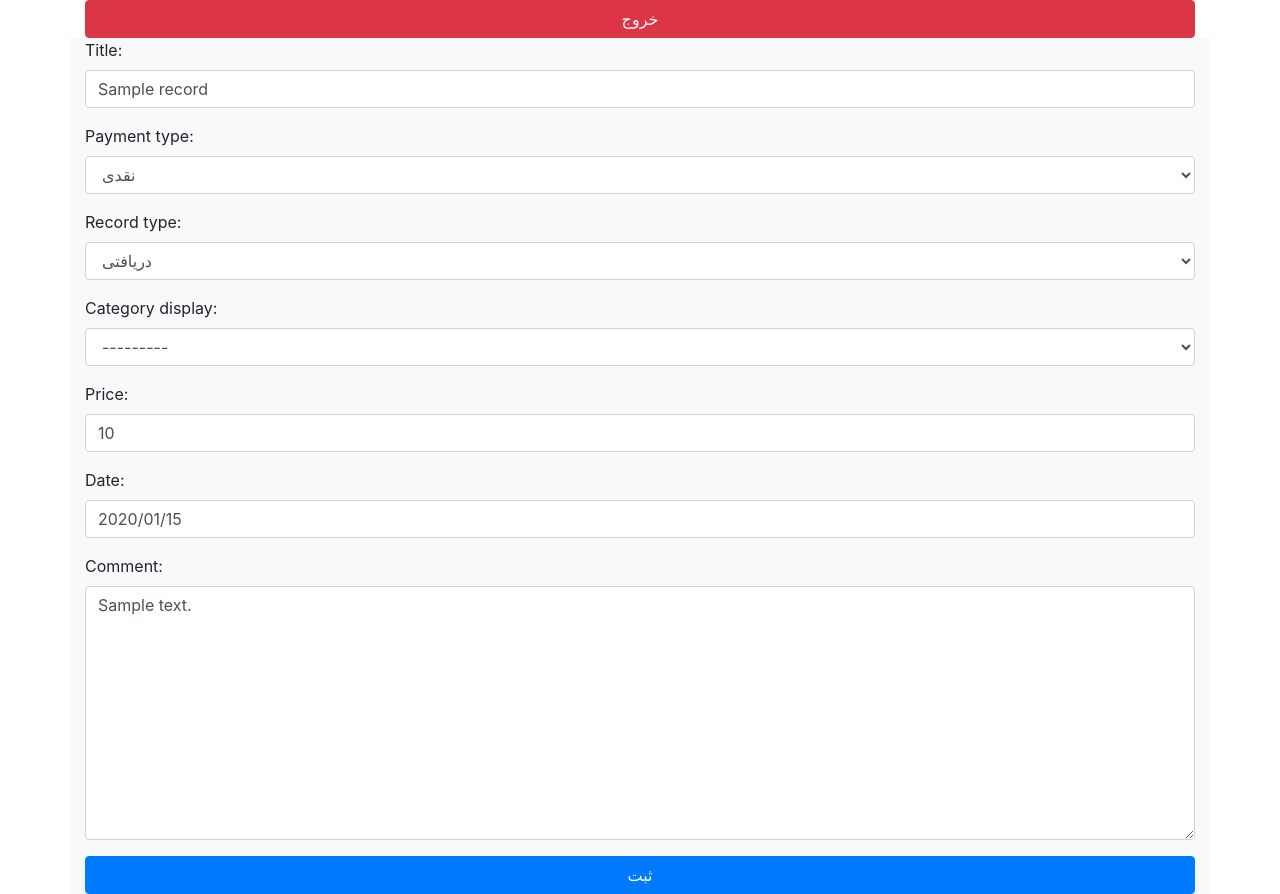
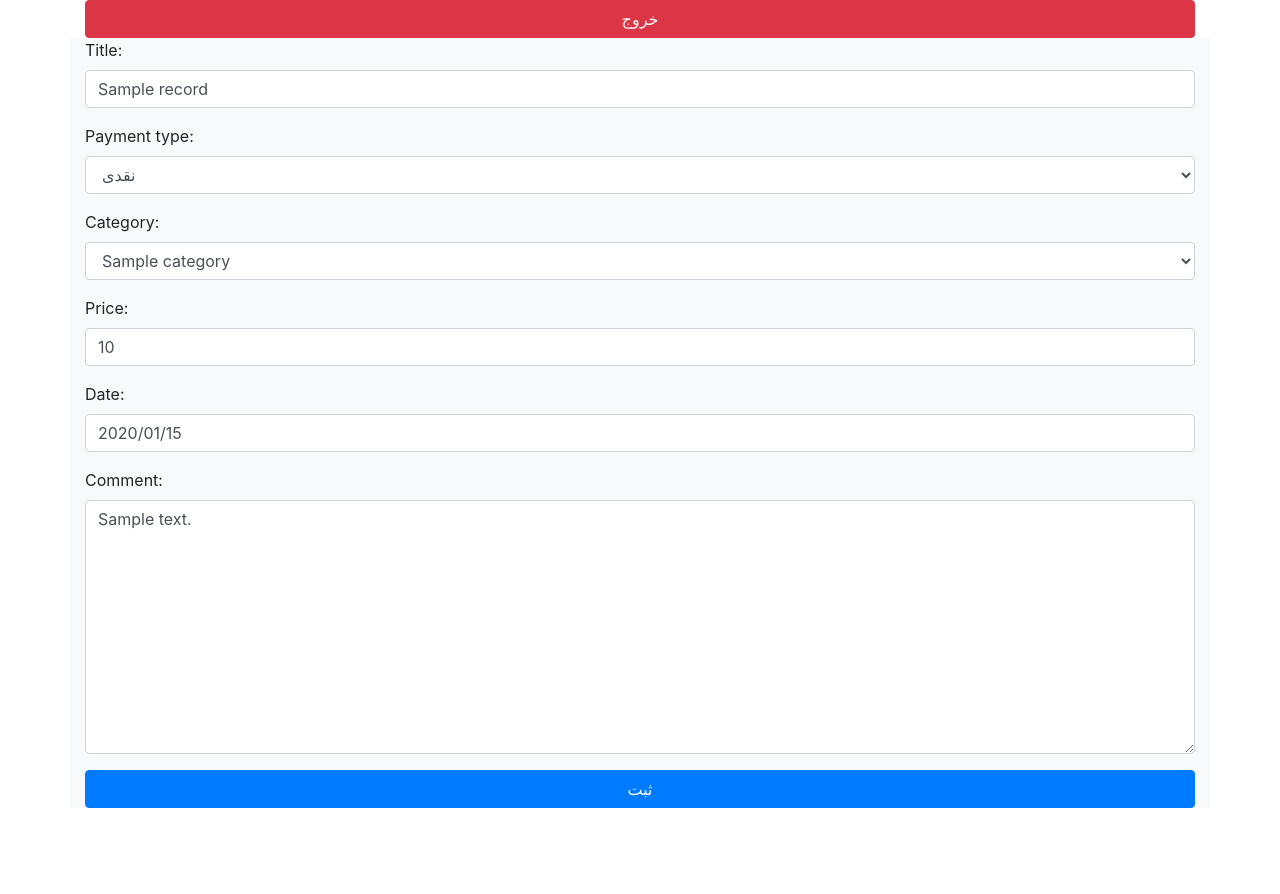
Before and after one commit to sorooshm78/business_management, a Django app: page /update-record/1 in a window 1280 px wide. After the commit the page ends 808 px from the top, so only its background shows below. Run offline with Django 4.2, Linux system fonts and the light colour scheme; a user stored in the database is signed in; tables that the repository leaves empty hold one stand-in row (values such as "Sample post"); some libraries are stand-ins or nearby versions.

Commit message:
split add record btn to  btn(add input record) and btn(add output record) and clean code

```diff
--- a/business/forms.py
+++ b/business/forms.py
@@ -4,12 +4,23 @@
 
 
 class RecordModelForm(forms.ModelForm):
+    def __init__(self, *args, **kwargs):
+        user = kwargs.pop('user')
+        repo_id = kwargs.pop('repo_id')
+        record_type = kwargs.pop('record_type')
+        super(RecordModelForm, self).__init__(*args, **kwargs)
+        self.fields['category'].queryset = models.Category.objects.filter(
+            repository_id=repo_id,
+            record_type=record_type,
+            repository__user_id=user.id,
+        )
+
     class Meta:
         model = models.Record
 
         exclude = [
             'repository',
-            'category',
+            'record_type',
         ]
 
         widgets = {
@@ -23,19 +34,10 @@
                     'class': 'form-control'
                 },
             ),
-            'record_type': forms.Select(
+            'category': forms.Select(
                 attrs={
                     'class': 'form-control',
-                    'id': 'record_type',
-                    'onchange': 'fillCategory()',
-                },
-            ),
-            'category_display': forms.Select(
-                attrs={
-                    'class': 'form-control',
-                    'id': 'cat_dis',
                 }
-
             ),
             'price': forms.TextInput(
                 attrs={
--- a/business/models.py
+++ b/business/models.py
@@ -92,7 +92,6 @@
     )
 
     category = models.ForeignKey(to=Category, on_delete=models.CASCADE, null=True, blank=True)
-    category_display = models.CharField(max_length=200)
     price = models.IntegerField()
     date = models.CharField(max_length=40)
     comment = models.TextField(null=True, blank=True)
--- a/business/templates/business/detail_repository.html
+++ b/business/templates/business/detail_repository.html
@@ -49,7 +49,8 @@
         </table>
 
 
-        <a class="btn btn-warning btn-block" href="{% url 'add_record' repo.id %}">افزودن رکورد</a>
+        <a class="btn btn-warning btn-block" href="{% url 'add_record' repo.id %}?type=input">افزودن دریافتی</a>
+        <a class="btn btn-warning btn-block" href="{% url 'add_record' repo.id %}?type=output">افزودن برداشتی</a>
         <a class="btn btn-warning btn-block" href="{% url 'list_categories' repo_id=repo.id %}">دسته بندی</a>
         <a class="btn btn-warning btn-block" href="{% url 'report' repo_id=repo.id %}">گزارش</a>
         <a class="btn btn-warning btn-block" href="{% url 'list_repository' %}">بازگشت</a>
--- a/business/templates/business/update_record.html
+++ b/business/templates/business/update_record.html
@@ -6,36 +6,8 @@
 {% endblock %}
 
 {% block header_ref %}
-    <script src="{% static "custom.js" %}"></script>
-
     <script>
         $(document).ready(function () {
-                var record_type = $('#record_type').val();
-                var repo_id = $('#repo_id').val();
-                var record_id = $('#record_id').val();
-                $.get('/get-cat-id/' + record_id).then(res => {
-                    var cat_id = res['id'];
-                    $.get('/get-cat-list/?type=' + record_type + '&repo_id=' + repo_id).then(
-                        result => {
-                            var cat_list = result['list'];
-                            $('#cat_dis').append(
-                                new Option("---------", "")
-                            );
-
-                            for (index in cat_list) {
-                                if (cat_id == cat_list[index][1]) {
-                                    $('#cat_dis').append(
-                                        '<option selected="selected" value=' + cat_list[index][1] + '>' + cat_list[index][0] + '</option>'
-                                    );
-                                } else {
-                                    $('#cat_dis').append(
-                                        new Option(cat_list[index][0], cat_list[index][1])
-                                    );
-                                }
-                            }
-                        }
-                    );
-                })
                 $("#date").pDatepicker();
                 $('#date').persianDatepicker({
                     observer: true,
@@ -51,14 +23,11 @@
             }
         )
     </script>
-
 {% endblock %}
 
 {% block content %}
     <div class="container bg-light">
         <form method="post">
-            <input type="hidden" id="repo_id" value="{{ repo_id }}">
-            <input type="hidden" id="record_id" value="{{ record_id }}">
             {% csrf_token %}
             <div class="form-group">
                 {{ form.as_p }}
--- a/business/views.py
+++ b/business/views.py
@@ -45,31 +45,36 @@
     def get(self, request: HttpRequest, record_id):
         record = UpdateRecordView.get_record_by_id(record_id)
         repository = models.Repository.objects.filter(id=record.repository.id).first()
-        form = forms.RecordModelForm(instance=record)
+        form = forms.RecordModelForm(
+            instance=record,
+            user=request.user,
+            repo_id=repository.id,
+            record_type=record.record_type
+        )
 
         calculate_price_when_del_record(repository, record.record_type, record.payment_type, record.price)
 
         return render(request, 'business/update_record.html', {
             'form': form,
-            'repo_id': record.repository.id,
-            'record_id': record.id
         })
 
     def post(self, request: HttpRequest, record_id):
         record = UpdateRecordView.get_record_by_id(record_id)
         repository = models.Repository.objects.filter(id=record.repository.id).first()
-        form = forms.RecordModelForm(request.POST, instance=record)
+        form = forms.RecordModelForm(
+            request.POST,
+            instance=record,
+            user=request.user,
+            repo_id=repository.id,
+            record_type=record.record_type
+        )
         if form.is_valid():
             calculate_price_when_add_record(repository, record.record_type, record.payment_type, record.price)
-            category_id = form.instance.category_display
-            form.instance.category = models.Category.objects.get(id=category_id)
             form.save()
             return redirect(f'/repo/{repository.id}')
 
         return render(request, 'business/update_record.html', {
             'form': form,
-            'repo_id': repository.id,
-            'record_id': record.id
         })
 
 
@@ -78,29 +83,27 @@
     form_class = forms.RecordModelForm
     template_name = 'business/add_record.html'
 
+    def get_form_kwargs(self):
+        kwargs = super(CreateRecordView, self).get_form_kwargs()
+        kwargs['user'] = self.request.user
+        kwargs['record_type'] = self.request.GET.get('type')
+        kwargs['repo_id'] = self.kwargs.get('repo_id')
+        return kwargs
+
     def get_success_url(self):
         repo_id = str(self.kwargs.get('repo_id'))
         return reverse('detail_repository', kwargs={'repo_id': repo_id})
 
-    def get_context_data(self, **kwargs):
-        context = super().get_context_data(**kwargs)
-        context['repo_id'] = self.kwargs.get('repo_id')
-        return context
-
     def form_valid(self, form):
         repo_id = self.kwargs.get('repo_id')
-        category_id = form.instance.category_display
-
-        form.instance.category = models.Category.objects.get(id=category_id)
-
-        repository = models.Repository.objects.get(id=repo_id)
-        form.instance.repository = repository
-
-        record_type = form.instance.record_type
+        record_type = self.request.GET.get('type')
+        repository = models.Repository.objects.filter(id=repo_id).first()
         payment_type = form.instance.payment_type
         price = form.instance.price
+
+        form.instance.repository = repository
+        form.instance.record_type = record_type
         calculate_price_when_add_record(repository, record_type, payment_type, price)
-
         return super().form_valid(form)
 
 
--- a/static/custom.js
+++ /dev/null
@@ -1,18 +0,0 @@
-function fillCategory() {
-    $('#cat_dis').empty();
-    var record_type = $('#record_type').val();
-    var repo_id = $('#repo_id').val();
-    $.get('/get-cat-list/?type=' + record_type + '&repo_id=' + repo_id).then(
-        res => {
-            var cat_list = res['list'];
-            $('#cat_dis').append(
-                new Option("---------", "")
-            );
-            for (index in cat_list) {
-                $('#cat_dis').append(
-                    new Option(cat_list[index][0], cat_list[index][1])
-                );
-            }
-        }
-    );
-}
```
Also changed, not shown: business/templates/business/add_record.html (+0 -18 lines), business/migrations/0010_remove_record_category_display.py (added).
